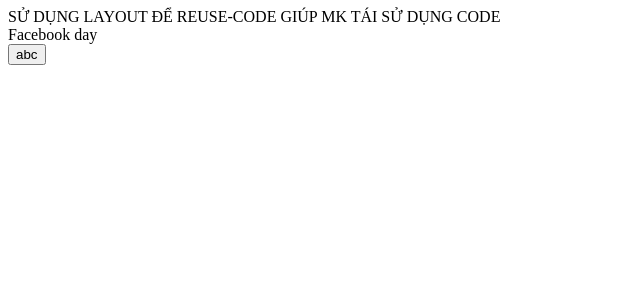
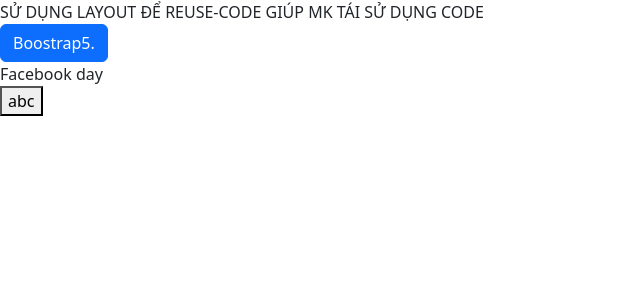
Before and after one commit to DucKing23/NextJs-Learning, a Next.js app: page /admin in a window 1280 px wide. Shown: the top 300 px of the page, without its empty margins (0-640 px from the left). Built offline with nearby package versions, Linux system fonts and the light colour scheme.

Commit message:
Boostrap 5

```diff
--- a/package.json
+++ b/package.json
@@ -12,10 +12,12 @@
     "@types/node": "22.13.9",
     "@types/react": "19.0.10",
     "@types/react-dom": "19.0.4",
+    "bootstrap": "^5.3.3",
     "eslint": "9.21.0",
     "eslint-config-next": "15.2.1",
     "next": "15.2.1",
     "react": "19.0.0",
+    "react-bootstrap": "^2.10.9",
     "react-dom": "19.0.0",
     "typescript": "5.8.2"
   }
--- a/src/app/admin/page.tsx
+++ b/src/app/admin/page.tsx
@@ -1,6 +1,7 @@
 "use client";
 import { useRouter } from "next/navigation";
 import React from "react";
+import Button from "react-bootstrap/Button";
 
 // sử dụng link để điều hướng trang
 // sử dụng event sử dụng useRouter
@@ -13,6 +14,7 @@
 
   return (
     <>
+      <Button variant="primary">Boostrap5.</Button>
       <div>Facebook day</div>
       <button onClick={() => handlebtn()}>abc</button>
     </>
--- a/src/app/layout.tsx
+++ b/src/app/layout.tsx
@@ -1,3 +1,4 @@
+import "bootstrap/dist/css/bootstrap.min.css";
 export const metadata = {
   title: "Next.js",
   description: "Generated by Next.js",
```
Also changed, not shown: 1 other file (tests, documents, lock files or other folders).
